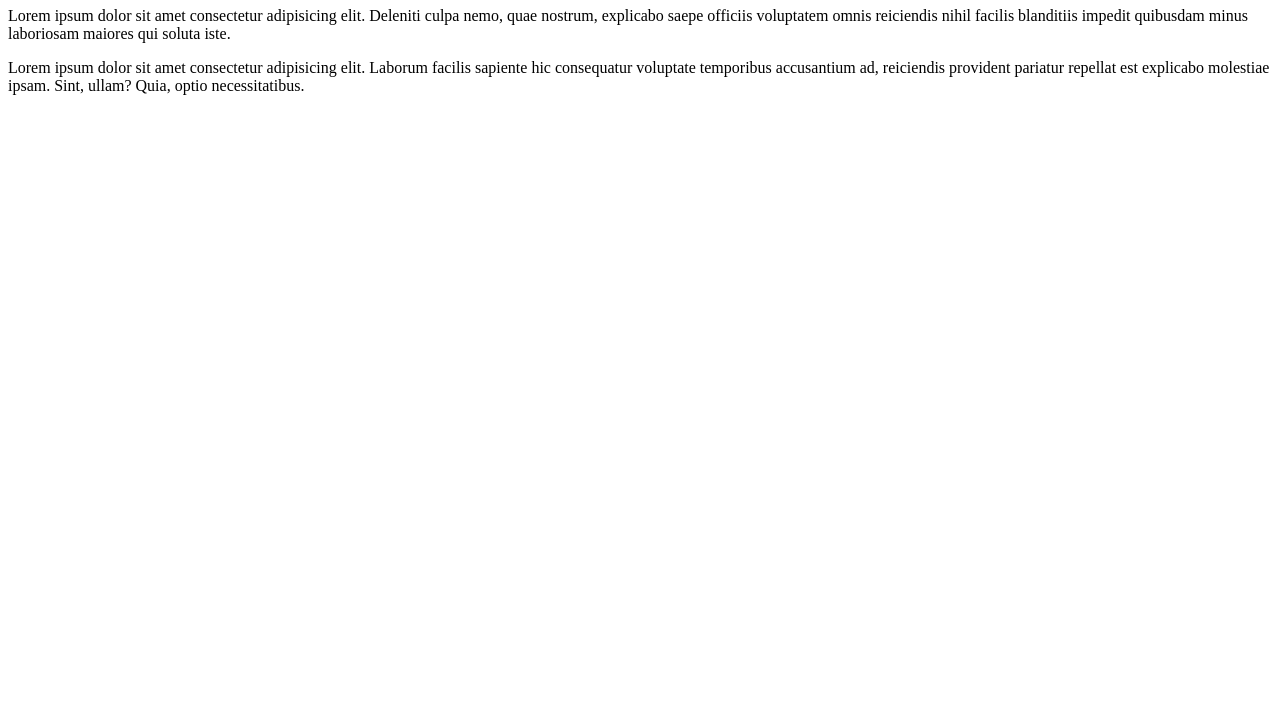
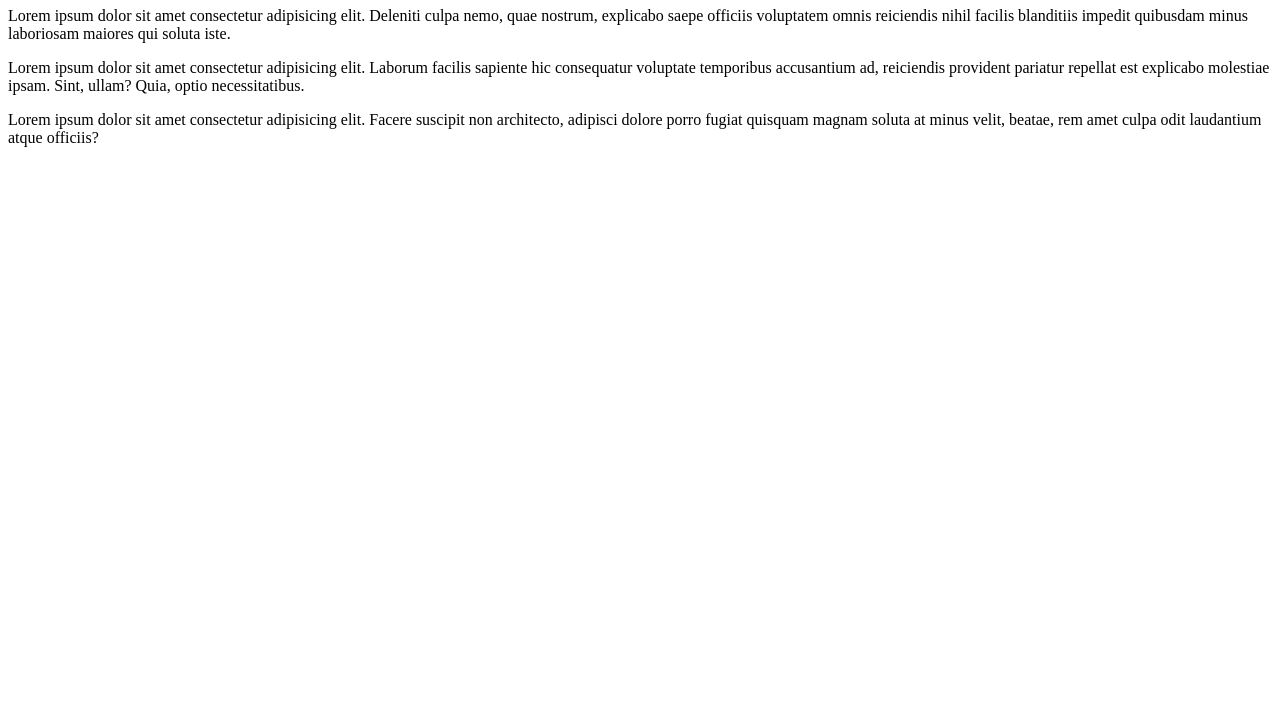
Before and after one commit to MAD71241/htmlcss-hello, a plain HTML site: page index.html in a window 1280 px wide. Shown: the part 73-800 px from the top of the page. Drawn offline with Linux system fonts and the light colour scheme.

Commit message:
Aggiunto paragrafo 3

```diff
--- a/index.html
+++ b/index.html
@@ -10,5 +10,6 @@
     <h1>Hello World</h1>
     <p>Lorem ipsum dolor sit amet consectetur adipisicing elit. Deleniti culpa nemo, quae nostrum, explicabo saepe officiis voluptatem omnis reiciendis nihil facilis blanditiis impedit quibusdam minus laboriosam maiores qui soluta iste.</p>
     <p>Lorem ipsum dolor sit amet consectetur adipisicing elit. Laborum facilis sapiente hic consequatur voluptate temporibus accusantium ad, reiciendis provident pariatur repellat est explicabo molestiae ipsam. Sint, ullam? Quia, optio necessitatibus.</p>
+    <p>Lorem ipsum dolor sit amet consectetur adipisicing elit. Facere suscipit non architecto, adipisci dolore porro fugiat quisquam magnam soluta at minus velit, beatae, rem amet culpa odit laudantium atque officiis?</p>
 </body>
 </html>
```
